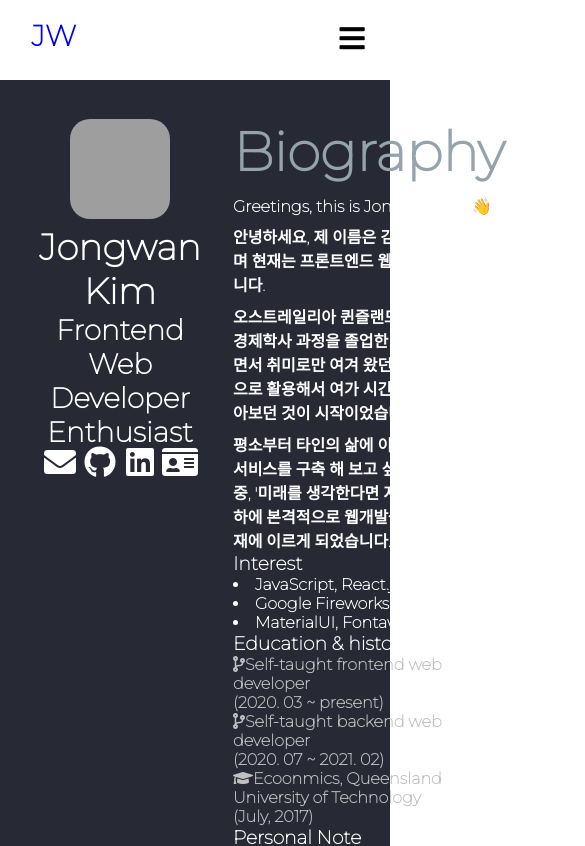
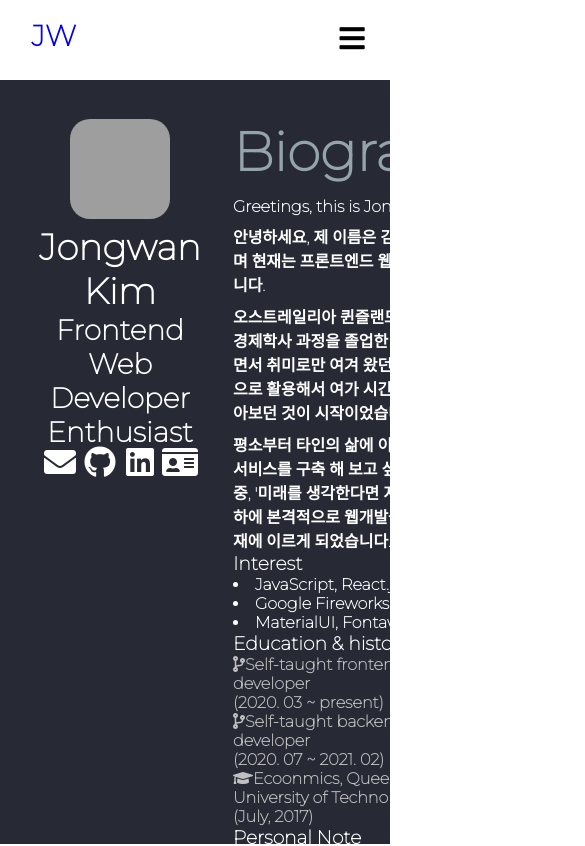
Before and after one commit to mireu-san/the-lighthouse, a React (Create React App) app: page / in a window 390 px wide. Shown: the top 846 px of the page, 585 px wide, since content can reach past the window. Built offline with nearby package versions, Linux system fonts and the light colour scheme; grey boxes are pictures that could not be loaded.

Commit message:
right side weird white space no longer appears on mobile page(solved)

```diff
--- a/src/components/Navbar/Navbar.css
+++ b/src/components/Navbar/Navbar.css
@@ -61,6 +61,7 @@
     display: none;
 }
 
+/* mobile start */
 @media screen and (max-width: 960px) {
     .NavbarItems {
         position: relative;
--- a/src/index.css
+++ b/src/index.css
@@ -11,3 +11,11 @@ code {
   font-family: source-code-pro, Menlo, Monaco, Consolas, 'Courier New',
     monospace;
 }
+
+html, body {
+  width: 100%;
+  height: 100%;
+  /* margin: 0px;
+  padding: 0px; */
+  overflow-x: hidden;
+}
```
Also changed, not shown: 1 other file (tests, documents, lock files or other folders).
